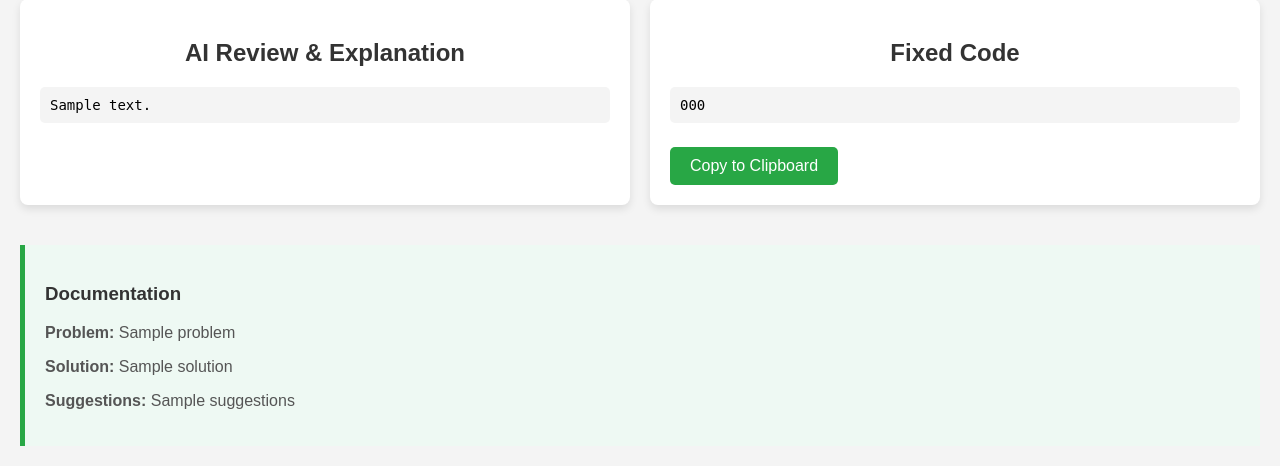
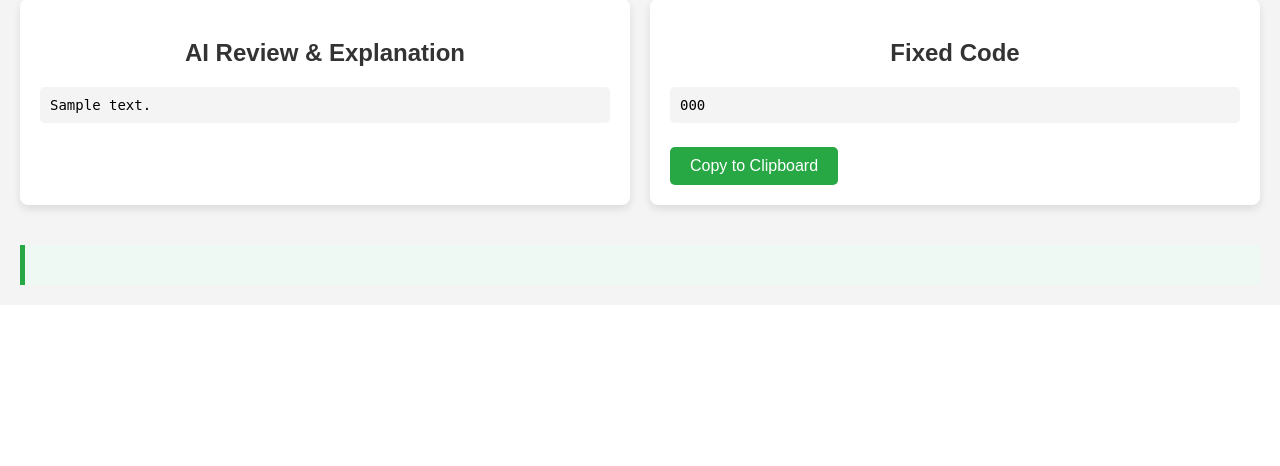
Before and after one commit to DDumitru2001/HaufeGroupInternship2025, a FastAPI app: template backend/templates/index.html in a window 1280 px wide. Shown: the part 700-1166 px from the top of the page. After the commit the page ends 985 px from the top, so only its background shows below. Run offline with FastAPI, Linux system fonts and the light colour scheme; the template is opened without the code that fills it: most values are stand-ins (such as "Sample title", 1, 10 or a date in 2020).

Commit message:
Corrections

```diff
--- a/backend/templates/index.html
+++ b/backend/templates/index.html
@@ -55,10 +55,7 @@
     </div>
 
     <div class="doc">
-        <h3>Documentation</h3>
-        <p><strong>Problem:</strong> {{ problem }}</p>
-        <p><strong>Solution:</strong> {{ solution }}</p>
-        <p><strong>Suggestions:</strong> {{ suggestions }}</p>
+
     </div>
     {% endif %}
 
```
